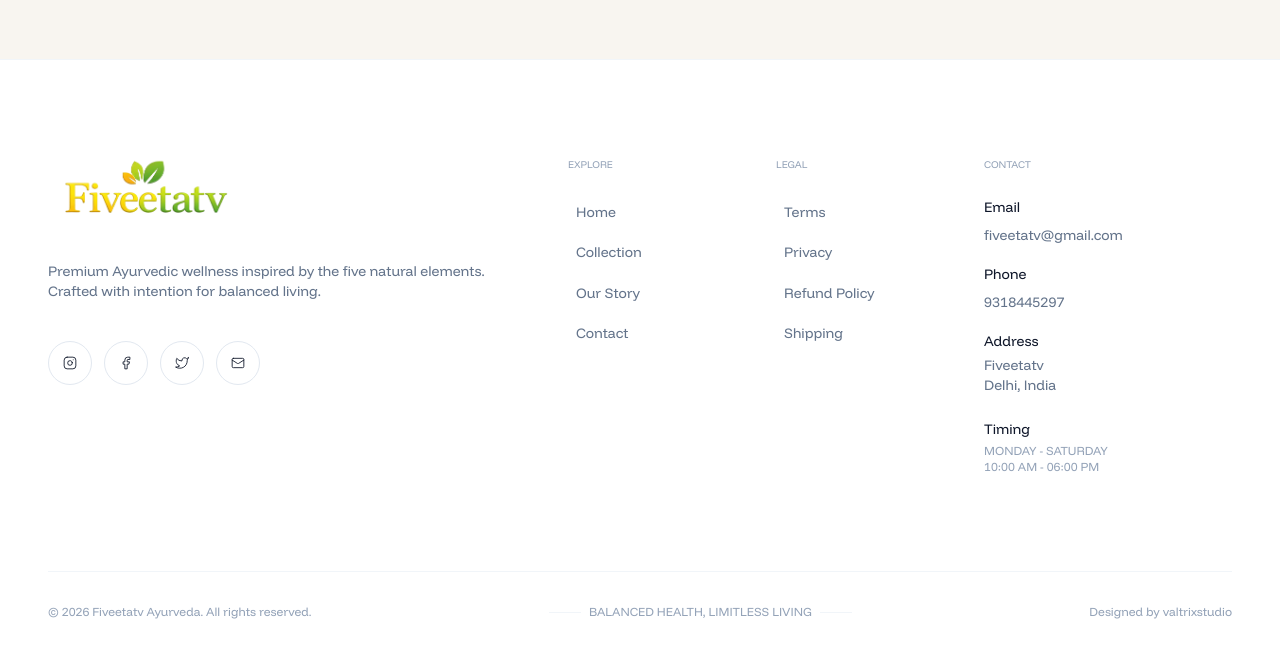
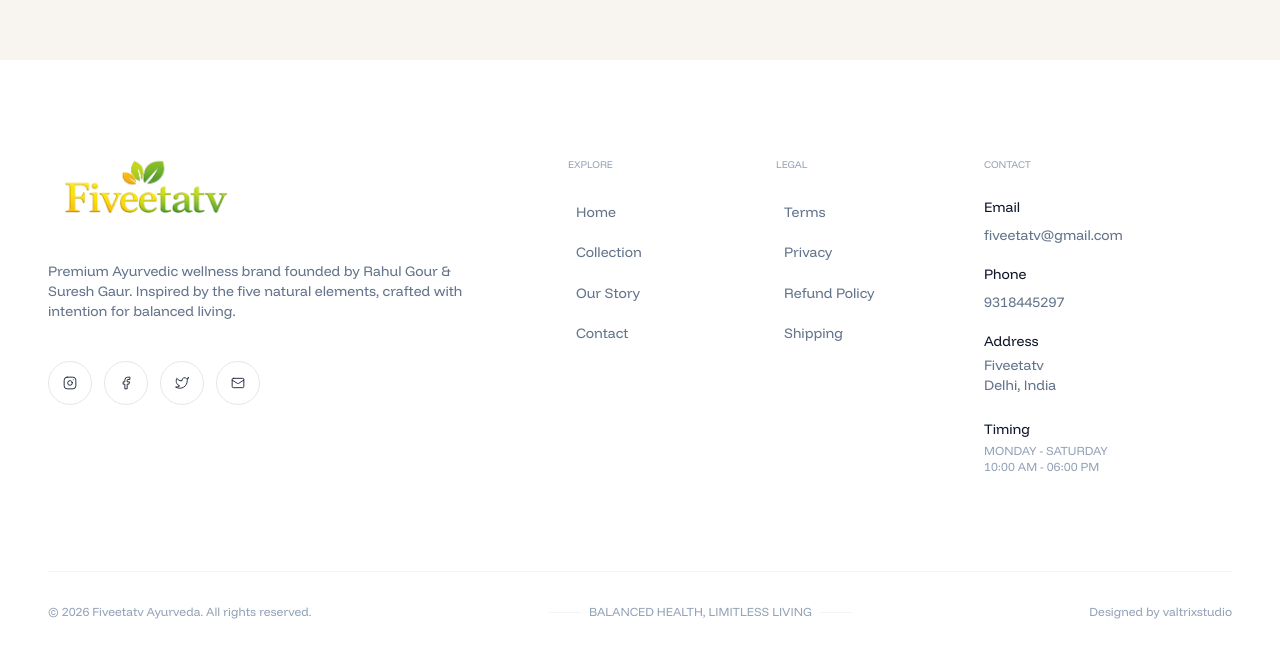
Before and after one commit to fiveetatv/fiveetatv, a Next.js app: page /collections/1 in a window 1280 px wide. Shown: the part 961-1619 px from the top of the page. Built offline with nearby package versions, Linux system fonts and the light colour scheme; no server answers; the database is empty.

Commit message:
feat: update founders to Rahul & Suresh, optimize global SEO and metadata

```diff
--- a/app/about/page.jsx
+++ b/app/about/page.jsx
@@ -96,7 +96,7 @@
               </div>
               <div className="space-y-6 text-foreground/60 font-light text-base leading-relaxed">
                 <p>
-                  <span className="text-foreground font-medium">Fiveetatv</span> is an Ayurvedic wellness brand founded by <span className="text-foreground font-medium">Rahul Gour & Suraj Gaur</span> in Delhi, India. With a mission to provide natural and effective Ayurvedic products for a healthier lifestyle, we are committed to bringing the ancient wisdom of Ayurveda to modern wellness routines.
+                  <span className="text-foreground font-medium">Fiveetatv</span> is an Ayurvedic wellness brand founded by <span className="text-foreground font-medium">Rahul Gour & Suresh Gaur</span> in Delhi, India. With a mission to provide natural and effective Ayurvedic products for a healthier lifestyle, we are committed to bringing the ancient wisdom of Ayurveda to modern wellness routines.
                 </p>
                 <p>
                   At Fiveetatv, we focus on quality, purity, and traditional Ayurvedic formulations to ensure the best results for our customers. Our journey is rooted in the principles of the five elements—Akasha, Vayu, Agni, Jala, and Prithvi—striving to harmonize these fundamental forces within the human body.
@@ -142,7 +142,7 @@
             <div className="grid md:grid-cols-2 gap-8">
               {[
                 { name: "Rahul Gour", role: "Co-Founder", desc: "Passionate about bringing traditional Ayurvedic wisdom to modern wellness solutions with a focus on purity and authenticity." },
-                { name: "Suraj Gaur", role: "Co-Founder", desc: "Dedicated to creating high-quality Ayurvedic formulations that bridge ancient knowledge with contemporary health needs." },
+                { name: "Suresh Gaur", role: "Co-Founder", desc: "Dedicated to creating high-quality Ayurvedic formulations that bridge ancient knowledge with contemporary health needs." },
               ].map((founder, i) => (
                 <motion.div
                   key={founder.name}
--- a/app/collections/[category]/page.js
+++ b/app/collections/[category]/page.js
@@ -22,12 +22,15 @@
     keywords: [
       categoryTitle,
       "Fiveetatv",
+      "Fiveeta",
+      "founders of Fiveetatv",
+      "founders of Fiveeta",
       "Ayurvedic products",
       "herbal supplements",
       "natural wellness",
       "Ayurvedic wellness Delhi",
       "Rahul Gour",
-      "Suraj Gaur",
+      "Suresh Gaur",
       "Ayurvedic collection"
     ],
     openGraph: {
--- a/app/contact/layout.jsx
+++ b/app/contact/layout.jsx
@@ -1,9 +1,10 @@
 export const metadata = {
   title: "Contact Us | Fiveetatv - Ayurvedic Wellness Support",
-  description: "Get in touch with Fiveetatv for any queries regarding our Ayurvedic products, your orders, or health consultations. We are here to support your natural wellness journey.",
+  description: "Get in touch with Fiveetatv for any queries regarding our Ayurvedic products, your orders, or health consultations. Founded by Rahul Gour & Suresh Gaur. We are here to support your natural wellness journey.",
+  keywords: "Fiveetatv, Fiveeta, founders of Fiveeta, founders of Fiveetatv, Rahul Gour, Suresh Gaur, Ayurvedic products, contact Fiveetatv, support, Delhi India",
   openGraph: {
     title: "Contact Fiveetatv | We're Here to Help",
-    description: "Connect with Fiveetatv for expert Ayurvedic guidance and product support.",
+    description: "Connect with Fiveetatv for expert Ayurvedic guidance and product support. Founded by Rahul Gour & Suresh Gaur.",
     url: "https://fiveetatv.com/contact",
   }
 };
--- a/app/layout.js
+++ b/app/layout.js
@@ -14,7 +14,7 @@
   "name": "Fiveetatv",
   "url": "https://fiveetatv.com",
   "logo": "https://fiveetatv.com/assets/logo.png",
-  "description": "Fiveetatv - Premium Ayurvedic wellness brand founded by Rahul Gour & Suraj Gaur in Delhi, India. Natural Ayurvedic products for sugar balance, digestive health, and overall wellness.",
+  "description": "Fiveetatv - Premium Ayurvedic wellness brand founded by Rahul Gour & Suresh Gaur in Delhi, India. Natural Ayurvedic products for sugar balance, digestive health, and overall wellness.",
   "founders": [
     {
       "@type": "Person",
@@ -22,7 +22,7 @@
     },
     {
       "@type": "Person",
-      "name": "Suraj Gaur"
+      "name": "Suresh Gaur"
     }
   ],
   "address": {
@@ -48,9 +48,12 @@
     default: "Fiveetatv | Premium Ayurvedic Wellness Products in Delhi, India",
     template: "%s | Fiveetatv",
   },
-  description: "Fiveetatv - Premium Ayurvedic wellness brand founded by Rahul Gour & Suraj Gaur in Delhi, India. Natural Ayurvedic products for sugar balance, digestive health, and overall wellness. 100% natural, lab-tested formulations.",
+  description: "Fiveetatv - Premium Ayurvedic wellness brand founded by Rahul Gour & Suresh Gaur in Delhi, India. Natural Ayurvedic products for sugar balance, digestive health, and overall wellness. 100% natural, lab-tested formulations.",
   keywords: [
     "Fiveetatv",
+    "Fiveeta",
+    "founders of Fiveetatv",
+    "founders of Fiveeta",
     "Ayurvedic products",
     "Ayurveda India",
     "herbal supplements",
@@ -60,7 +63,7 @@
     "digestive health",
     "Ayurvedic wellness Delhi",
     "Rahul Gour",
-    "Suraj Gaur",
+    "Suresh Gaur",
     "traditional Ayurveda",
     "herbal remedies",
     "Ayurvedic formulations",
@@ -70,7 +73,7 @@
     "Ayurvedic supplements",
     "wellness products"
   ],
-  authors: [{ name: "Rahul Gour", url: "https://fiveetatv.com" }, { name: "Suraj Gaur", url: "https://fiveetatv.com" }],
+  authors: [{ name: "Rahul Gour", url: "https://fiveetatv.com" }, { name: "Suresh Gaur", url: "https://fiveetatv.com" }],
   creator: "Fiveetatv",
   publisher: "Fiveetatv",
   formatDetection: {
@@ -84,7 +87,7 @@
     url: "https://fiveetatv.com",
     siteName: "Fiveetatv",
     title: "Fiveetatv | Premium Ayurvedic Wellness Products",
-    description: "Premium Ayurvedic wellness brand founded by Rahul Gour & Suraj Gaur. Natural products for sugar balance, digestive health, and overall wellness.",
+    description: "Premium Ayurvedic wellness brand founded by Rahul Gour & Suresh Gaur. Natural products for sugar balance, digestive health, and overall wellness.",
     images: [
       {
         url: "/assets/logo.png",
@@ -97,7 +100,7 @@
   twitter: {
     card: "summary_large_image",
     title: "Fiveetatv | Premium Ayurvedic Wellness Products",
-    description: "Premium Ayurvedic wellness brand founded by Rahul Gour & Suraj Gaur. Natural products for sugar balance, digestive health, and overall wellness.",
+    description: "Premium Ayurvedic wellness brand founded by Rahul Gour & Suresh Gaur. Natural products for sugar balance, digestive health, and overall wellness.",
     images: ["/assets/logo.png"],
     creator: "@fiveetatv",
   },
--- a/app/page.js
+++ b/app/page.js
@@ -8,9 +8,12 @@
 
 export const metadata = {
   title: "Fiveetatv | Premium Ayurvedic Wellness Products in Delhi, India",
-  description: "Fiveetatv - Premium Ayurvedic wellness brand founded by Rahul Gour & Suraj Gaur in Delhi, India. Shop natural Ayurvedic products for sugar balance, digestive health, and overall wellness. 100% natural, lab-tested formulations.",
+  description: "Fiveetatv - Premium Ayurvedic wellness brand founded by Rahul Gour & Suresh Gaur in Delhi, India. Shop natural Ayurvedic products for sugar balance, digestive health, and overall wellness. 100% natural, lab-tested formulations.",
   keywords: [
     "Fiveetatv",
+    "Fiveeta",
+    "founders of Fiveetatv",
+    "founders of Fiveeta",
     "Ayurvedic products",
     "Ayurveda India",
     "herbal supplements",
@@ -20,7 +23,7 @@
     "digestive health",
     "Ayurvedic wellness Delhi",
     "Rahul Gour",
-    "Suraj Gaur",
+    "Suresh Gaur",
     "traditional Ayurveda",
     "herbal remedies",
     "Ayurvedic formulations",
@@ -35,7 +38,7 @@
     locale: "en_IN",
     url: "https://fiveetatv.com",
     title: "Fiveetatv | Premium Ayurvedic Wellness Products",
-    description: "Premium Ayurvedic wellness brand founded by Rahul Gour & Suraj Gaur. Natural products for sugar balance, digestive health, and overall wellness.",
+    description: "Premium Ayurvedic wellness brand founded by Rahul Gour & Suresh Gaur. Natural products for sugar balance, digestive health, and overall wellness.",
     images: [
       {
         url: "/assets/logo.png",
@@ -48,7 +51,7 @@
   twitter: {
     card: "summary_large_image",
     title: "Fiveetatv | Premium Ayurvedic Wellness Products",
-    description: "Premium Ayurvedic wellness brand founded by Rahul Gour & Suraj Gaur. Natural products for sugar balance, digestive health, and overall wellness.",
+    description: "Premium Ayurvedic wellness brand founded by Rahul Gour & Suresh Gaur. Natural products for sugar balance, digestive health, and overall wellness.",
     images: ["/assets/logo.png"],
   },
 };
--- a/app/product/[slug]/page.js
+++ b/app/product/[slug]/page.js
@@ -33,13 +33,16 @@
     keywords: [
       product.name,
       "Fiveetatv",
+      "Fiveeta",
+      "founders of Fiveeta",
+      "founders of Fiveetatv",
       "Ayurvedic products",
       "herbal supplements",
       "natural wellness",
       product.category || "Ayurvedic medicine",
       "Ayurvedic wellness Delhi",
       "Rahul Gour",
-      "Suraj Gaur",
+      "Suresh Gaur",
       ...product.ingredients || [],
     ],
     openGraph: {
--- a/components/layout/Footer.jsx
+++ b/components/layout/Footer.jsx
@@ -15,7 +15,7 @@
               <Image src="/assets/logo.png" alt="Fiveetatv Logo" width={150} height={38} className={`w-[120px] md:w-[150px] lg:w-[192px] h-auto`} />
             </div>
             <p className="text-xs sm:text-sm text-slate-500 font-light leading-relaxed max-w-md">
-              Premium Ayurvedic wellness inspired by the five natural elements. Crafted with intention for balanced living.
+              Premium Ayurvedic wellness brand founded by Rahul Gour & Suresh Gaur. Inspired by the five natural elements, crafted with intention for balanced living.
             </p>
             <div className="flex gap-2 md:gap-3 pt-2">
               <a href="https://www.instagram.com/fiveetatvofficial?igsh=MTl4Y3p2MHJqZTRiOA==" target="_blank" rel="noopener noreferrer" className="h-10 w-10 md:h-11 md:w-11 rounded-full border border-slate-200 flex items-center justify-center hover:bg-accent hover:text-white hover:border-accent transition-all duration-500 group">
```
Also changed, not shown: app/about/layout.jsx (+4 -4 lines).
